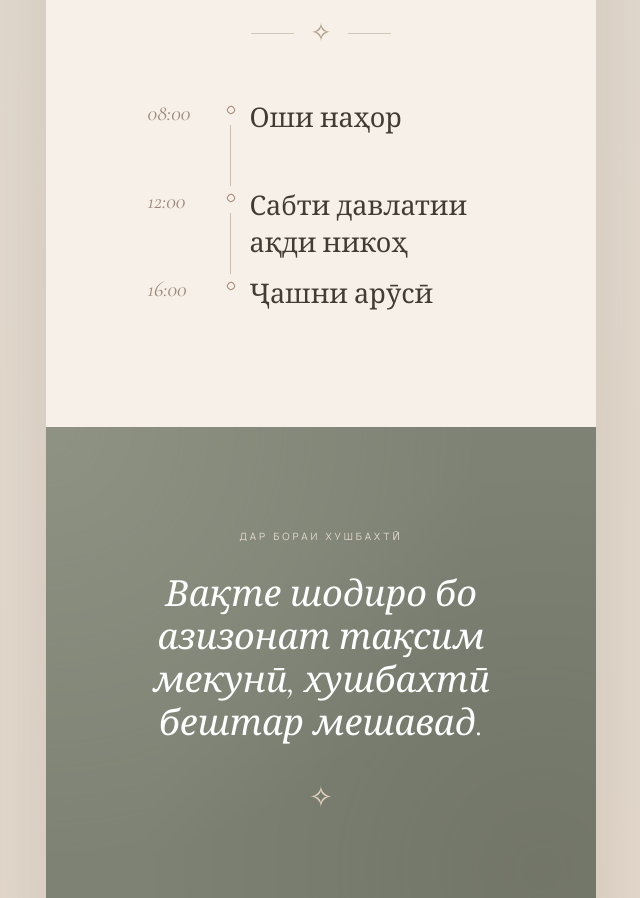
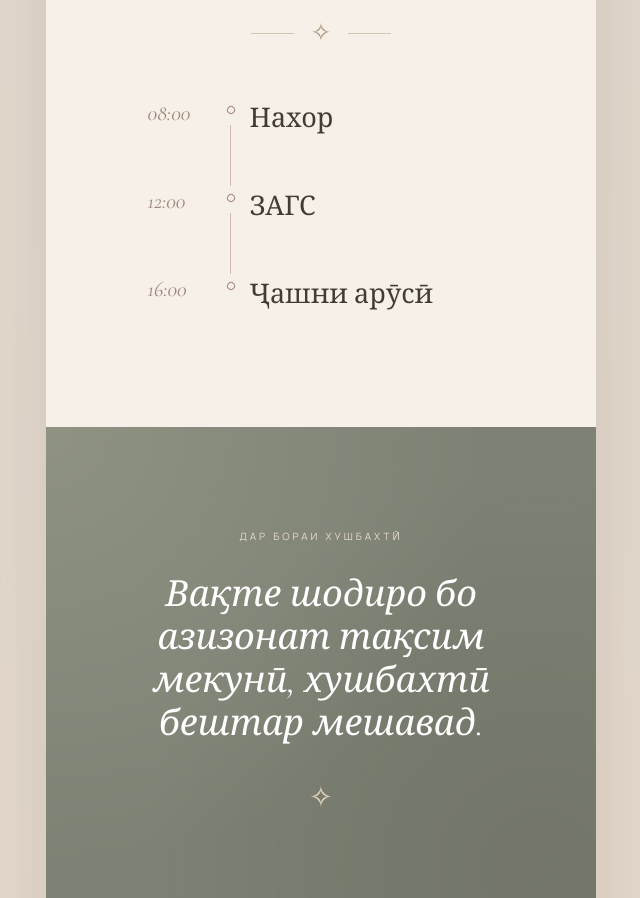
Before and after one commit to seralik030410-ctrl/AD, a website: page public/index.html in a window 1280 px wide. Shown: the part 4245-5143 px from the top of the page, without its empty margins (319-959 px from the left). Drawn offline with nearby package versions, Linux system fonts and the light colour scheme.

Commit message:
Use requested names for wedding schedule

```diff
--- a/public/index.html
+++ b/public/index.html
@@ -235,8 +235,8 @@
       <h2 class="reveal" data-t="programTitle">Барномаи тӯй</h2>
       <div class="ornament reveal"><span class="symbol">✧</span></div>
       <div class="timeline">
-        <div class="timeline-item reveal"><time class="timeline-num" datetime="08:00">08:00</time><div class="timeline-rail"><div class="timeline-dot"></div><div class="timeline-rule"></div></div><div class="timeline-copy"><h3 data-t="step1">Оши наҳор</h3></div></div>
-        <div class="timeline-item reveal"><time class="timeline-num" datetime="12:00">12:00</time><div class="timeline-rail"><div class="timeline-dot"></div><div class="timeline-rule"></div></div><div class="timeline-copy"><h3 data-t="step2">Сабти давлатии ақди никоҳ</h3></div></div>
+        <div class="timeline-item reveal"><time class="timeline-num" datetime="08:00">08:00</time><div class="timeline-rail"><div class="timeline-dot"></div><div class="timeline-rule"></div></div><div class="timeline-copy"><h3 data-t="step1">Нахор</h3></div></div>
+        <div class="timeline-item reveal"><time class="timeline-num" datetime="12:00">12:00</time><div class="timeline-rail"><div class="timeline-dot"></div><div class="timeline-rule"></div></div><div class="timeline-copy"><h3 data-t="step2">ЗАГС</h3></div></div>
         <div class="timeline-item reveal"><time class="timeline-num" datetime="16:00">16:00</time><div class="timeline-rail"><div class="timeline-dot"></div><div class="timeline-rule"></div></div><div class="timeline-copy"><h3 data-t="step3">Ҷашни арӯсӣ</h3></div></div>
       </div>
     </section>
@@ -346,8 +346,8 @@
         "venueTime": "Оғоз соати",
         "programLabel": "Рӯзи тӯй",
         "programTitle": "Барномаи тӯй",
-        "step1": "Оши наҳор",
-        "step2": "Сабти давлатии ақди никоҳ",
+        "step1": "Нахор",
+        "step2": "ЗАГС",
         "step3": "Ҷашни арӯсӣ",
         "quoteLabel": "Дар бораи хушбахтӣ",
         "bigQuote": "Вақте шодиро бо азизонат тақсим мекунӣ, хушбахтӣ бештар мешавад.",
@@ -434,8 +434,8 @@
         "venueTime": "Boshlanish vaqti",
         "programLabel": "Bizning kunimiz",
         "programTitle": "Bayram<br>dasturi",
-        "step1": "Nahor oshi",
-        "step2": "Nikohni rasmiy ro‘yxatdan o‘tkazish",
+        "step1": "Нахор",
+        "step2": "ЗАГС",
         "step3": "To‘y bazmi",
         "quoteLabel": "Eng muhimi",
         "bigQuote": "Baxt — uni yaqinlaringiz bilan baham ko‘rganingizda yanada ortadi.",
```
